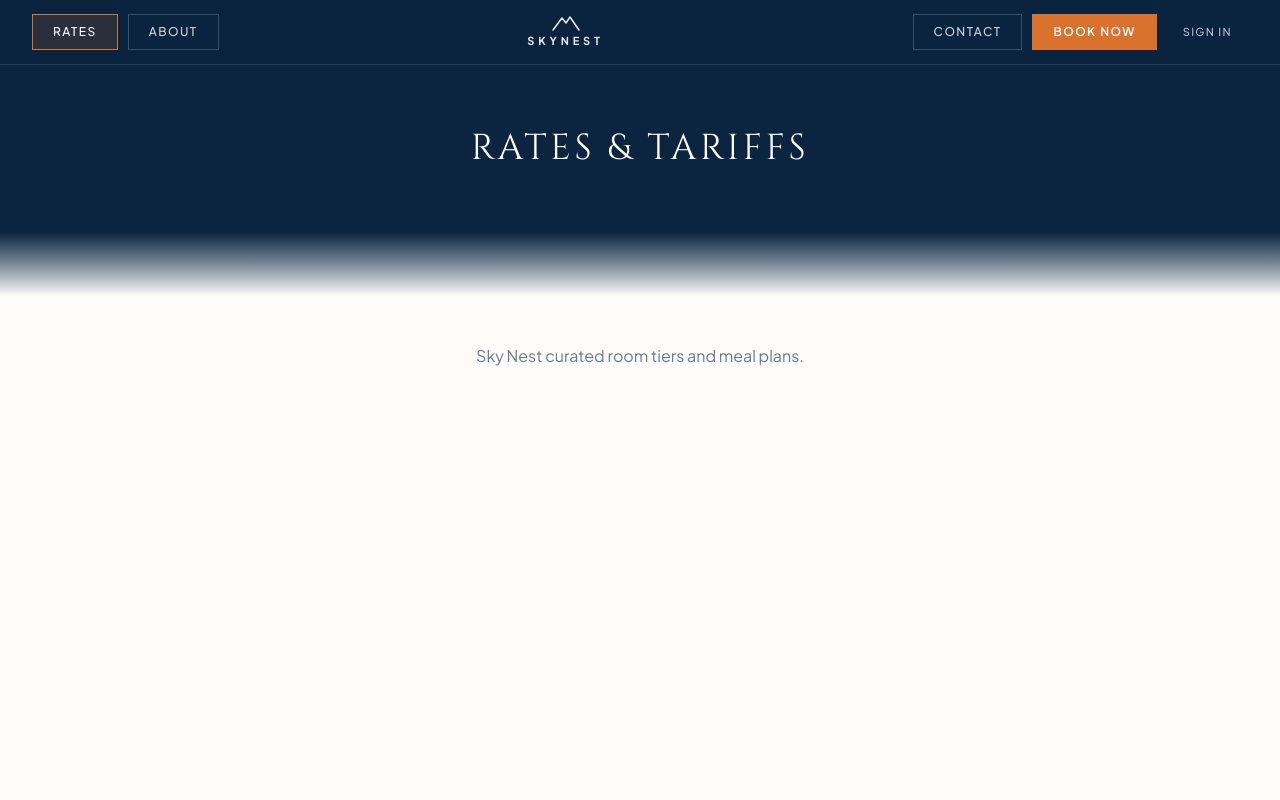
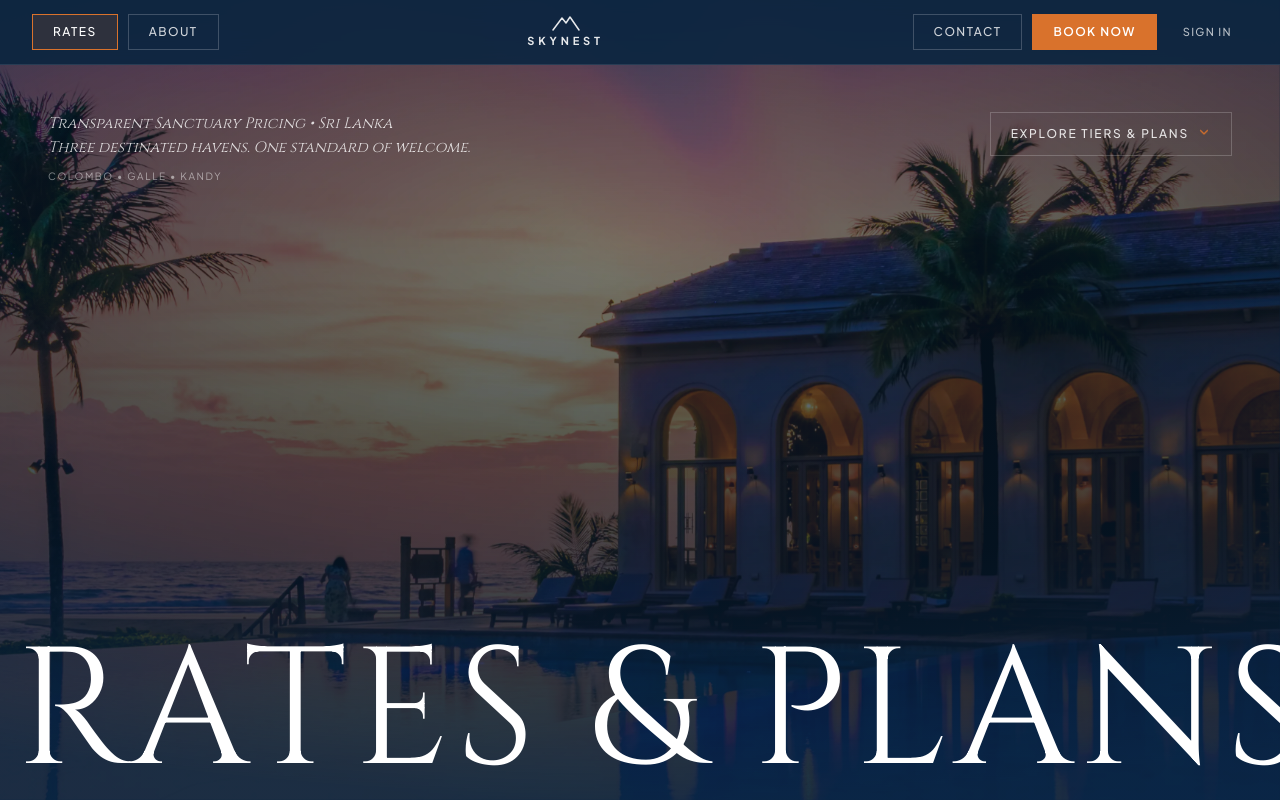
Before and after one commit to KLP-codebase/Hotel-Reservation-Management-System, a Next.js app: page /rates in a window 1280 px wide. Shown: the top 800 px of the page. Built offline with nearby package versions, Linux system fonts and the light colour scheme; no server answers.

Commit message:
feat(rates/hero): implement cinematic pinned hero with GSAP parallax scrub

```diff
--- a/src/app/rates/page.tsx
+++ b/src/app/rates/page.tsx
@@ -372,24 +372,133 @@ function RatesNav() {
 
 // ── Hero Section (Pinned with Parallax & Wordmark) ────────────────────────────
 
+function RatesHeroSection({ heroRef }: { heroRef: React.RefObject<HTMLDivElement | null> }) {
+  const bgImgRef = useRef<HTMLImageElement>(null);
+  const wordmarkRef = useRef<HTMLDivElement>(null);
+  const topRowRef = useRef<HTMLDivElement>(null);
+  const reducedMotion = usePrefersReducedMotion();
 
-function RatesHeroSection({ heroRef }: { heroRef: React.RefObject<HTMLDivElement | null> }) {
+  useEffect(() => {
+    if (reducedMotion || !heroRef.current) return;
+    gsap.registerPlugin(ScrollTrigger);
+
+    const ctx = gsap.context(() => {
+      const tl = gsap.timeline({
+        scrollTrigger: {
+          trigger: heroRef.current,
+          start: 'top top',
+          end: '+=100%',
+          scrub: 1.0,
+        },
+        defaults: {
+          ease: 'none',
+          force3D: true,
+        },
+      });
+
+      if (bgImgRef.current) {
+        tl.to(bgImgRef.current, { y: '16%', scale: 1.08 }, 0);
+      }
+      if (wordmarkRef.current) {
+        tl.to(wordmarkRef.current, { y: '28%', opacity: 0.15 }, 0);
+      }
+      if (topRowRef.current) {
+        tl.to(topRowRef.current, { y: '-30px', opacity: 0.1 }, 0);
+      }
+    }, heroRef);
+
+    return () => ctx.revert();
+  }, [heroRef, reducedMotion]);
+
   return (
-    <div ref={heroRef} className="pt-32 pb-16 text-center bg-ink text-white">
-      <h1 className="font-cinzel text-4xl tracking-widest">RATES & TARIFFS</h1>
-    </div>
+    <section
+      ref={heroRef}
+      id="rates-hero"
+      aria-label="Rates and pricing hero"
+      className="sticky top-0 h-[100dvh] overflow-hidden flex flex-col bg-ink z-0 select-none"
+    >
+      {/* Background Image */}
+      <div aria-hidden="true" className="absolute inset-0 pointer-events-none z-0 overflow-hidden">
+        <img
+          ref={bgImgRef}
+          src="/sunset-at-a-swimming-pool-during-a-vacation-on-a-t-2026-03-17-05-37-28-utc.webp"
+          alt=""
+          className="w-full h-full object-cover object-center"
+          style={{
+            filter: 'brightness(0.68) contrast(1.12)',
+            willChange: 'transform',
+          }}
+        />
+        {/* Deep Navy Radial Contrast Gradient */}
+        <div
+          className="absolute inset-0"
+          style={{
+            background:
+              'radial-gradient(ellipse 120% 70% at 50% 30%, rgba(11,37,64,0.35) 0%, rgba(7,28,48,0.65) 60%, rgba(11,37,64,0.9) 100%)',
+          }}
+        />
+      </div>
+
+      {/* Top Metadata Row */}
+      <div
+        ref={topRowRef}
+        className="relative flex flex-col sm:flex-row sm:items-start sm:justify-between px-6 sm:px-8 md:px-12 pt-20 sm:pt-24 md:pt-28 pb-0 gap-4 sm:gap-6 z-10"
+        style={{ willChange: 'transform, opacity' }}
+      >
+        <div>
+          <p className="font-cinzel font-normal italic text-white/80 text-[12px] sm:text-[13px] md:text-[15px] leading-relaxed">
+            Transparent Sanctuary Pricing &bull; Sri Lanka
+            <br />
+            Three destinated havens. One standard of welcome.
+          </p>
+          <span className="inline-block mt-2 font-jakarta text-[10px] tracking-[0.16em] uppercase text-white/50">
+            Colombo &bull; Galle &bull; Kandy
+          </span>
+        </div>
+
+        <a
+          href="#rates-content"
+          className="self-start sm:self-auto flex items-center gap-2 font-jakarta text-[10px] sm:text-[11px] md:text-[12px] font-medium tracking-[0.15em] uppercase text-white/85 hover:text-white border border-white/20 hover:border-white/40 px-4 sm:px-5 py-2.5 sm:py-3 transition-all duration-300"
+        >
+          <span>Explore Tiers &amp; Plans</span>
+          <ChevronDown className="w-3.5 h-3.5 text-skynest-accent animate-bounce" />
+        </a>
+      </div>
+
+      {/* Giant Wordmark */}
+      <div
+        ref={wordmarkRef}
+        aria-hidden="true"
+        className="relative z-10 flex-1 flex items-end justify-center pointer-events-none select-none w-full px-4 pb-2 sm:pb-4 overflow-visible"
+        style={{ willChange: 'transform, opacity' }}
+      >
+        <span
+          className="font-cinzel font-normal leading-[0.85] text-white text-center whitespace-nowrap block w-full uppercase"
+          style={{
+            fontSize: 'clamp(36px, 13vw, 190px)',
+            letterSpacing: '0.04em',
+          }}
+        >
+          RATES &amp; PLANS
+        </span>
+      </div>
+    </section>
   );
 }
 
+// ── Mystic Cloud Scrub Transition ─────────────────────────────────────────────
+
+
 function RatesCloudTransition() {
-  return <div className="h-16 bg-gradient-to-b from-ink to-paper" />;
+  return <div className="h-24 bg-gradient-to-b from-ink to-paper" />;
 }
 
 export default function RatesPage() {
+  const heroRef = React.useRef<HTMLDivElement>(null);
   return (
     <div className="relative bg-paper text-ink selection:bg-skynest-accent selection:text-white font-jakarta min-h-screen">
       <RatesNav />
-      <RatesHeroSection heroRef={{ current: null }} />
+      <RatesHeroSection heroRef={heroRef} />
       <RatesCloudTransition />
       <div className="max-w-6xl mx-auto px-6 py-12 text-center">
         <p className="text-ink/60">Sky Nest curated room tiers and meal plans.</p>
```
